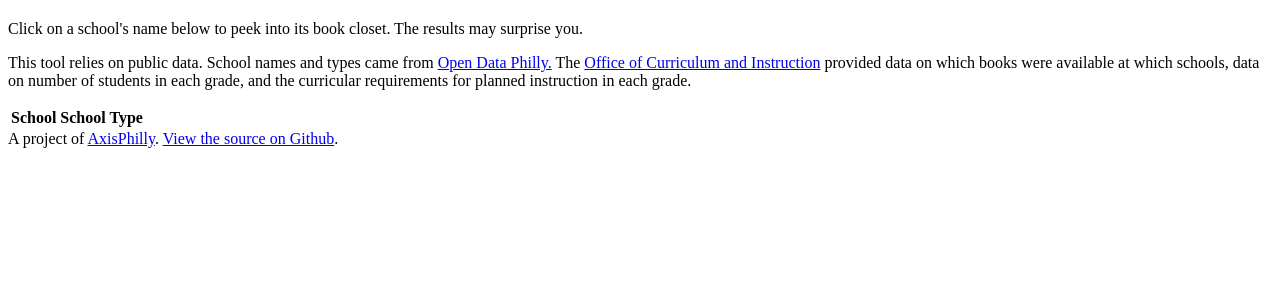
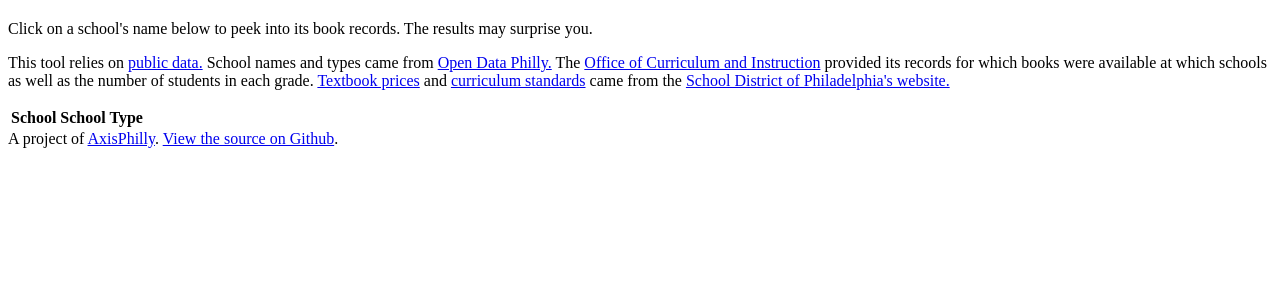
Before and after one commit to AxisPhilly/stacked-up, a Django app: page /schools/ in a window 1280 px wide. Shown: the part 310-610 px from the top of the page. Run offline with Django 3.2, Linux system fonts and the light colour scheme; data that the repository does not hold is empty; some libraries are stand-ins or nearby versions.

Commit message:
Editor's copy changes

```diff
--- a/templates/index.html
+++ b/templates/index.html
@@ -28,8 +28,8 @@
       <div class="section row index">
         <div class="col five tablet-four mobile-full">
           <p class="intro">Most people would be surprised at the idea that a public school wouldn't have enough books. In Philadelphia, however, students and parents regularly complain of textbook shortages.</p>
-          <p>As Philly schools prepare to open in Fall of 2013 with limited staff and severely restricted budgets, this chronic issue is bound to surface again. This time, we have the ability to be proactive and answer the question: do public school children have all of the materials they require to succeed academically?</p>
-          <p><strong>Stacked Up</strong> is a tool that parents and concerned citizens can use to <a href="{% url schools_list %}">peek inside the book closets at neighborhood schools</a> and make sure that each school has all of its required instructional materials before school resumes in the Fall.</p>
+          <p>As Philly schools prepare to open in Fall of 2013 with limited staff and severely restricted budgets, this chronic issue is bound to surface again. This time, we're opening up the District's (admittedly flawed) records to ask: do public school children have all of the materials they require to succeed academically?</p>
+          <p><strong>Stacked Up</strong> is a tool that parents and concerned citizens can use to <a href="{% url schools_list %}">check the book records at neighborhood schools</a> and make sure that each school has all of its required instructional materials before school resumes in the Fall.</p>
           <a href="http://axisphilly.org/article/what-we-know-about-books-in-philly-schools" target="_blank">Read more&rarr;</a></p>
           <div class="addthis_toolbox addthis_default_style">
             <a class="addthis_button_facebook_like" fb:like:layout="button_count"></a>
@@ -57,7 +57,7 @@
           <hr>
           <a href="{% url schools_list %}">View all schools &rarr;</a>
           <hr>
-          This tool relies on <a href="http://webgui.phila.k12.pa.us/offices/a/accountability/open-data-initiative">public data.</a> School names and types came from <a href="http://opendataphilly.org/opendata/resource/114/public-school-statistics/">Open Data Philly.</a> The <a href="http://webgui.phila.k12.pa.us/offices/c/curriculum/">Office of Curriculum and Instruction</a> provided data on which books were available at which schools and data on number of students in each grade. <a href="http://webgui.phila.k12.pa.us/offices/e/empowerment-school-support/textbook">Textbook prices</a> and <a href="http://webgui.phila.k12.pa.us/offices/c/curriculum">curriculum standards</a> came from the <a href="http://www.phila.k12.pa.us/">School District of Philadelphia's website.</a>
+          This tool relies on <a href="http://webgui.phila.k12.pa.us/offices/a/accountability/open-data-initiative">public data.</a> School names and types came from <a href="http://opendataphilly.org/opendata/resource/114/public-school-statistics/">Open Data Philly.</a> The <a href="http://webgui.phila.k12.pa.us/offices/c/curriculum/">Office of Curriculum and Instruction</a> provided its records for which books were available at which schools as well as the number of students in each grade. <a href="http://webgui.phila.k12.pa.us/offices/e/empowerment-school-support/textbook">Textbook prices</a> and <a href="http://webgui.phila.k12.pa.us/offices/c/curriculum">curriculum standards</a> came from the <a href="http://www.phila.k12.pa.us/">School District of Philadelphia's website.</a>
         </div>
       </div>
     </div>
--- a/templates/school_aggregate.html
+++ b/templates/school_aggregate.html
@@ -21,12 +21,12 @@
                     <div class="col six mobile-full">
                         <div class="h3">What's here?</div>
                         <p>Below are textbook inventory records from {{ school.name.title }}. We listed the curriculum this school is most likely using in reading and math. You’ll see the minimum instructional materials (usually a textbook and a workbook) we think would be required to learn this curriculum material effectively.</p>
-                        <p>"No records" means the school doesn’t appear to have the text at all. Cost estimates are based on the District’s negotiated prices. Enrollment data is from 2012-2013.</p>
+                        <p>"No records" means the school doesn’t appear to have the text at all. Cost estimates are based on the District’s negotiated prices. Enrollment data is from 2012-2013. These records represent the best available data; schools may have more or less than you see here.</p>
 
                     </div>
                     <div class="col six mobile-full">
                         <div class="h3">How to use this tool</div>
-                        <p>It’s tricky to ask if a school has enough books. First, you have to ask which books are in the school, and then you have to ask if they are the required instructional materials. By "required" we mean "the books and materials that are aligned to Common Core educational standards and allow students to learn the concepts on state-mandated Keystone or PSSA tests." More simply: does this school have enough books so that its students can do their classwork and homework? If so, do the books cover all the stuff that’s going to be on the kids’ standardized tests? You can recalculate below by changing the number in the “materials needed” column.</p>
+                        <p>It’s tricky to ask if a school has enough books. First, you have to ask which books are in the school, and then you have to ask if they are the right ones. By "right" we mean "the books and materials that are aligned to the curriculum the school is using, the new Common Core educational standards, and the state-mandated Keystone and PSSA exams." More simply: do the students have enough books to do their homework as well as their classwork, and do those books cover what's going to be on the standardized tests? If you want to know what it would cost to buy more books, you can calculate below by changing the number in the “materials needed” column.</p>
                     </div>
                 </div>
             </div>
--- a/templates/school_list.html
+++ b/templates/school_list.html
@@ -2,10 +2,11 @@
 {% load humanize %}
 {% block content %}
     <div class="schools-list container content-inner">
-        <p>Click on a school's name below to peek into its book closet. The results may surprise you.
+        <p>Click on a school's name below to peek into its book records. The results may surprise you.
         </p>
         <p>
-            This tool relies on public data. School names and types came from <a href="http://opendataphilly.org/opendata/resource/114/public-school-statistics/">Open Data Philly.</a> The <a href="http://webgui.phila.k12.pa.us/offices/c/curriculum/">Office of Curriculum and Instruction</a> provided data on which books were available at which schools, data on number of students in each grade, and the curricular requirements for planned instruction in each grade.
+            This tool relies on <a href="http://webgui.phila.k12.pa.us/offices/a/accountability/open-data-initiative">public data.</a> School names and types came from <a href="http://opendataphilly.org/opendata/resource/114/public-school-statistics/">Open Data Philly.</a> The <a href="http://webgui.phila.k12.pa.us/offices/c/curriculum/">Office of Curriculum and Instruction</a> provided its records for which books were available at which schools as well as the number of students in each grade. <a href="http://webgui.phila.k12.pa.us/offices/e/empowerment-school-support/textbook">Textbook prices</a> and <a href="http://webgui.phila.k12.pa.us/offices/c/curriculum">curriculum standards</a> came from the <a href="http://www.phila.k12.pa.us/">School District of Philadelphia's website.</a>
+
         <table class="tablesorter">
             <thead>
                 <tr>
```
